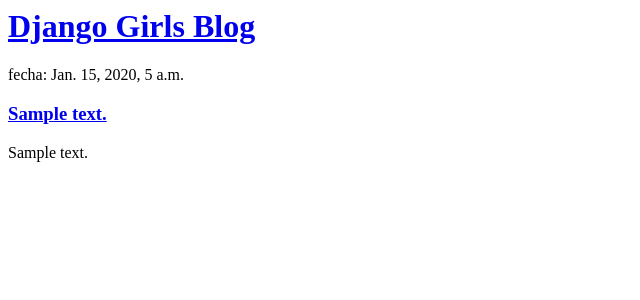
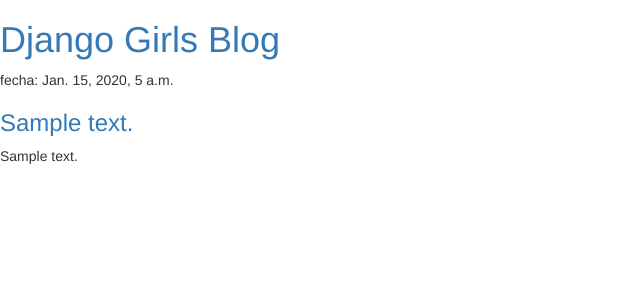
Before and after one commit to gcyr189/blog, a Django app: page / in a window 1280 px wide. Shown: the top 300 px of the page, without its empty margins (0-640 px from the left). Run offline with Django 3.2, Linux system fonts and the light colour scheme; tables that the repository leaves empty hold one stand-in row (values such as "Sample post"); some libraries are stand-ins or nearby versions.

Commit message:
Con bootstrap

```diff
--- a/blog/templates/blog/post_list.html
+++ b/blog/templates/blog/post_list.html
@@ -1,5 +1,7 @@
 <html>
     <head>
+      <link rel="stylesheet" href="//maxcdn.bootstrapcdn.com/bootstrap/3.2.0/css/bootstrap.min.css">
+      <link rel="stylesheet" href="//maxcdn.bootstrapcdn.com/bootstrap/3.2.0/css/bootstrap-theme.min.css">
         <title>Django Girls blog</title>
     </head>
     <body>
@@ -10,7 +12,7 @@
         {% for i in fotos %}
             <div>
                 <p>fecha: {{ i.fecha }}</p>
-                <h3><a href="www.google.com">{{ i.descripcion }}</a></h3>
+                <h3><a href="www.google.com" target="_blank">{{ i.descripcion }}</a></h3>
                 <p>{{ i.descripcion|linebreaks }}</p>
             </div>
         {% endfor %}
```
